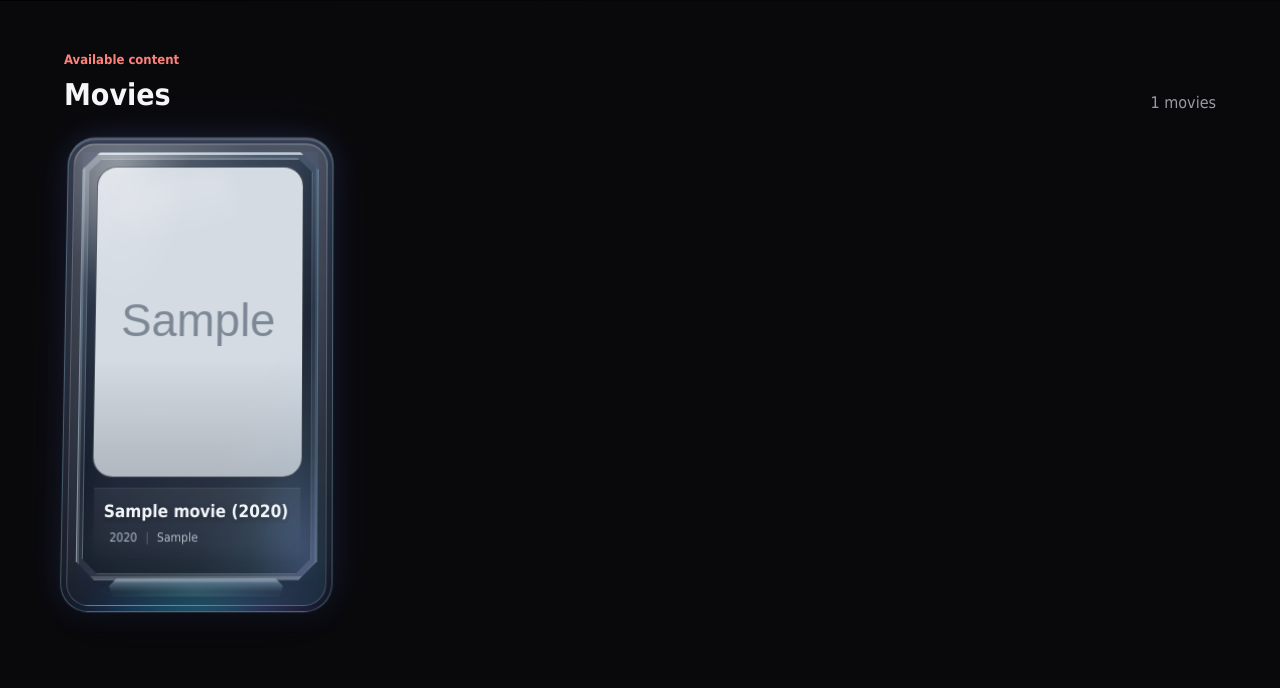
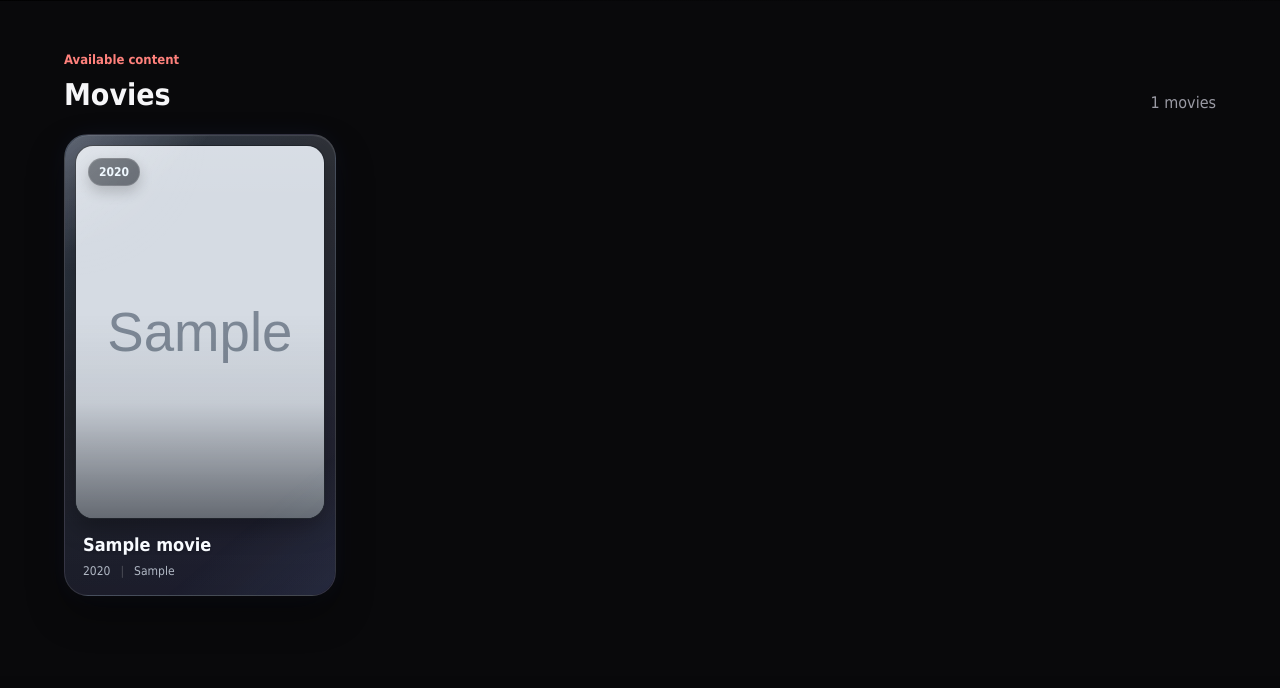
Before and after one commit to track2000one/home-cinema-django, a Django app: page / in a window 1280 px wide. Shown: the part 490-1178 px from the top of the page. After the commit the page ends 1086 px from the top, so only its background shows below. Run offline with Django 5.2, Linux system fonts and the light colour scheme; a user stored in the database is signed in; tables that the repository leaves empty hold one stand-in row (values such as "Sample post"); grey boxes marked "Sample" are stand-in pictures.

Commit message:
Replace crystal cards with modern showcase design

```diff
--- a/movies/templates/movies/library.html
+++ b/movies/templates/movies/library.html
@@ -1,9 +1,11 @@
 {% extends "base.html" %}
 {% load static %}
 {% block title %}Movies | REEMA CINEMA{% endblock %}
+
 {% block extra_head %}
-<link rel="stylesheet" href="{% static 'css/crystal-movie-cards.css' %}">
+<link rel="stylesheet" href="{% static 'css/showcase-movie-cards.css' %}">
 {% endblock %}
+
 {% block content %}
 <section class="hero">
   <div class="hero-content">
@@ -49,11 +51,11 @@
   </div>
   {% endif %}
 
-  <div class="movie-grid crystal-grid">
+  <div class="showcase-grid">
     {% for movie in movies %}
-      <a class="movie-card crystal-card" href="{% url 'movies:detail' movie.slug %}" aria-label="Play {{ movie.title }}">
-        <div class="crystal-shell">
-          <div class="poster crystal-poster">
+      <a class="showcase-card" href="{% url 'movies:detail' movie.slug %}" aria-label="Play {{ movie.title }}">
+        <div class="showcase-frame">
+          <div class="showcase-poster">
             {% if movie.poster %}
               <img
                 src="{{ movie.poster.url }}"
@@ -62,30 +64,36 @@
                 decoding="async"
               >
             {% else %}
-              <div class="poster-empty">
+              <div class="showcase-empty">
                 <span>▶</span>
                 <small>No poster</small>
               </div>
             {% endif %}
-            <div class="crystal-play" aria-hidden="true">▶</div>
+
+            <div class="showcase-overlay" aria-hidden="true"></div>
+            <div class="showcase-play" aria-hidden="true">▶</div>
+
+            {% if movie.year %}
+              <span class="showcase-badge">{{ movie.year }}</span>
+            {% endif %}
           </div>
 
-          <div class="crystal-info">
-            <h3 title="{{ movie.title }}">{{ movie.title }}{% if movie.year %} ({{ movie.year }}){% endif %}</h3>
-            <div class="movie-meta crystal-meta">
+          <div class="showcase-info">
+            <h3 title="{{ movie.title }}">{{ movie.title }}</h3>
+            <div class="showcase-meta">
               <span>{{ movie.year|default:"—" }}</span>
               <span>{{ movie.genre|default:"Uncategorized" }}</span>
             </div>
           </div>
         </div>
-
-        <div class="crystal-base" aria-hidden="true"></div>
       </a>
     {% empty %}
       <div class="empty">
         <h3>No movies found</h3>
         <p>{% if query or selected_genre %}Try changing or clearing your filters.{% else %}Add movies from the admin panel to start your library.{% endif %}</p>
-        {% if query or selected_genre %}<a class="empty-action" href="{% url 'movies:library' %}">Show all movies</a>{% endif %}
+        {% if query or selected_genre %}
+          <a class="empty-action" href="{% url 'movies:library' %}">Show all movies</a>
+        {% endif %}
       </div>
     {% endfor %}
   </div>
```
